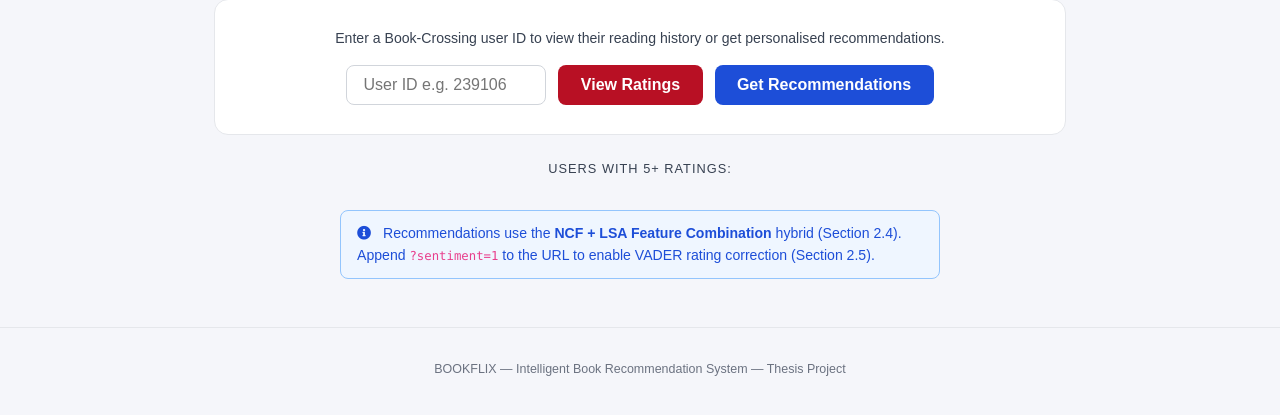
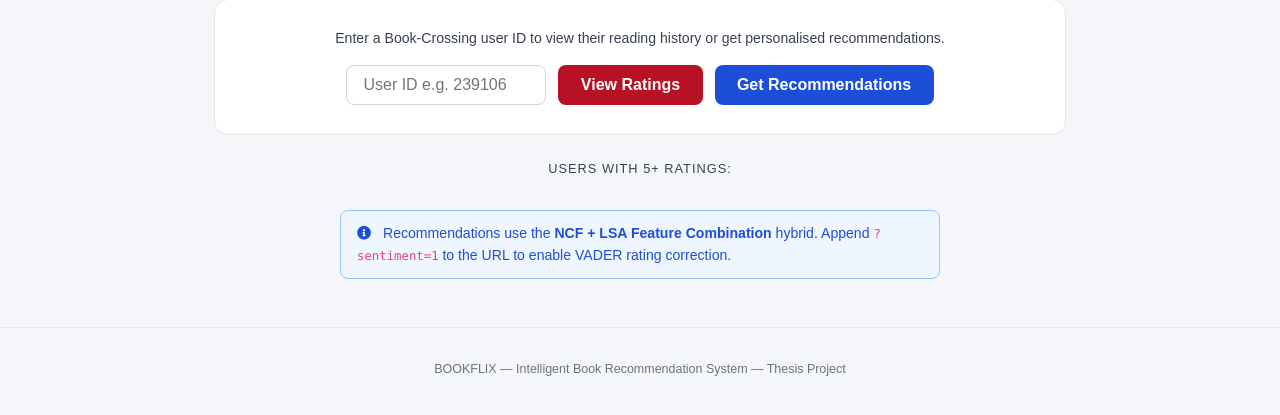
Before and after one commit to HNadin/Book-recommendation-system, a Django app: page /ratingsrecommend/ in a window 1280 px wide. Shown: the part 195-610 px from the top of the page. Run offline with Django 3.2, Linux system fonts and the light colour scheme; data that the repository does not hold is empty; some libraries are stand-ins or nearby versions.

Commit message:
Remove all section number references from UI templates
https://claude.ai/code/session_01RjhLL54PX7NtYSEsXfuFxu

```diff
--- a/templates/dashboard.html
+++ b/templates/dashboard.html
@@ -88,7 +88,7 @@
   <div class="row mb-4">
     <div class="col-12">
       <div style="background:#ffffff; border-radius:14px; padding:1.5rem; border:1px solid #e5e7eb;">
-        <h5 style="color:#374151; font-size:0.85rem; text-transform:uppercase; letter-spacing:1px; margin-bottom:1rem;">Sentiment Analysis of Reviews (Section 2.5)</h5>
+        <h5 style="color:#374151; font-size:0.85rem; text-transform:uppercase; letter-spacing:1px; margin-bottom:1rem;">Sentiment Analysis of Reviews</h5>
         {% if sentiment_available %}
         <div class="d-flex flex-wrap gap-2 mb-3">
           <div class="metric-badge">Positive <span>{{ sentiment_positive }}</span></div>
--- a/templates/evaluate.html
+++ b/templates/evaluate.html
@@ -9,7 +9,7 @@
   </div>
 
   <p style="text-align:center; color:#374151; font-size:0.88rem; margin-bottom:2rem;">
-    Section 3.5 — Comparison of RMSE, Precision@K and NDCG@K across all model variants.<br>
+    Comparison of RMSE, Precision@K and NDCG@K across all model variants.<br>
     Evaluated on a held-out 20% test split of the Book-Crossing dataset.
   </p>
 
--- a/templates/explore.html
+++ b/templates/explore.html
@@ -69,7 +69,7 @@
   {% if neighbours %}
   <div style="background:#ffffff;border-radius:14px;padding:1.2rem;border:1px solid #e5e7eb;margin-bottom:2rem;">
     <h5 style="color:#374151;font-size:.82rem;text-transform:uppercase;letter-spacing:1px;margin-bottom:1rem;">
-      Семантично схожі книги <span style="color:#9ca3af;font-weight:400;">(LSA-ембедінги, Section 2.2)</span>
+      Семантично схожі книги <span style="color:#9ca3af;font-weight:400;">(LSA-ембедінги)</span>
     </h5>
     <div class="cards-grid">
       {% for nb in neighbours %}
--- a/templates/my_recommendations.html
+++ b/templates/my_recommendations.html
@@ -37,7 +37,7 @@
   {% if ncf_available %}
   <div class="alert-info-dark" style="max-width:780px;margin:0 auto 1.5rem;text-align:center;font-size:.83rem;line-height:1.8;">
     <i class="fas fa-brain" style="margin-right:.4rem;color:#6366f1;"></i>
-    <strong>Повний NCF + LSA гібрид з інференсом ембедінгу (розділи 2.3 + 2.4)</strong><br>
+    <strong>Повний NCF + LSA гібрид з інференсом ембедінгу</strong><br>
     Псевдо-ембедінг користувача виведено як зважене середнє ембедінгів оцінених книг:<br>
     <code style="font-size:.78rem;color:#374151;">user_emb = Σ(item_emb(isbn) × rating) / Σ rating</code><br>
     <span style="color:#6366f1;">■</span> <strong>60 % NCF(inferred_user, book)</strong> — нелінійна взаємодія через MLP<br>
@@ -46,7 +46,7 @@
   {% else %}
   <div class="alert-info-dark" style="max-width:780px;margin:0 auto 1.5rem;text-align:center;font-size:.83rem;line-height:1.8;">
     <i class="fas fa-info-circle" style="margin-right:.4rem;"></i>
-    <strong>Cold-start гібрид: LSA + рейтинг спільноти (розділ 2.4)</strong><br>
+    <strong>Cold-start гібрид: LSA + рейтинг спільноти</strong><br>
     NCF ще не навчений — застосовується резервний гібрид:<br>
     <span style="color:#06b6d4;">■</span> <strong>65 % LSA-семантика</strong> — профіль з вподобаних книг<br>
     <span style="color:#22c55e;">■</span> <strong>35 % Середній рейтинг спільноти</strong><br>
--- a/templates/ratings_recommend.html
+++ b/templates/ratings_recommend.html
@@ -28,8 +28,8 @@
 
   <div class="alert-info-dark" style="max-width:600px; margin: 0 auto;">
     <i class="fas fa-info-circle" style="margin-right:0.5rem;"></i>
-    Recommendations use the <strong>NCF + LSA Feature Combination</strong> hybrid (Section 2.4).
-    Append <code>?sentiment=1</code> to the URL to enable VADER rating correction (Section 2.5).
+    Recommendations use the <strong>NCF + LSA Feature Combination</strong> hybrid.
+    Append <code>?sentiment=1</code> to the URL to enable VADER rating correction.
   </div>
 
 </div>
```
